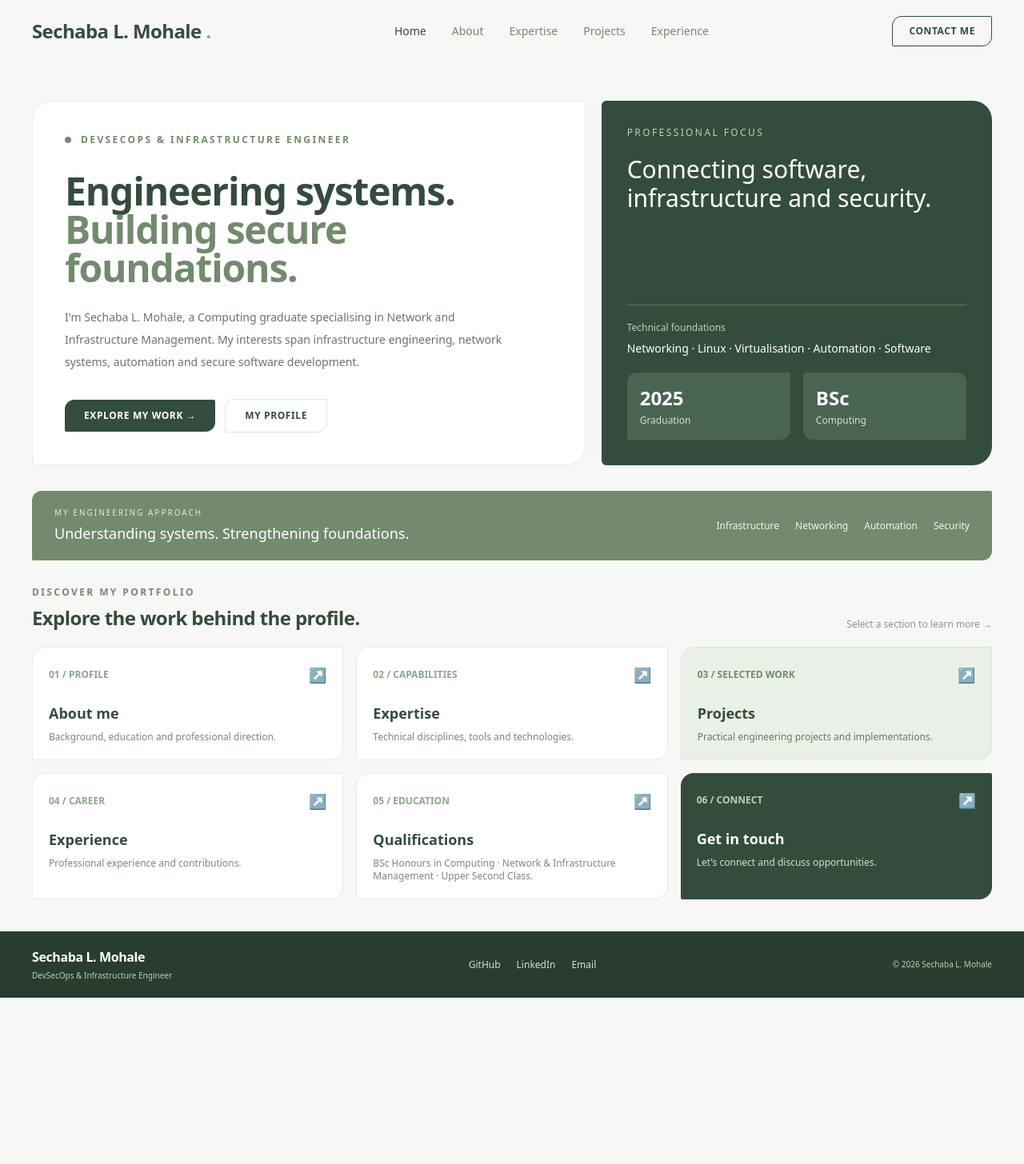
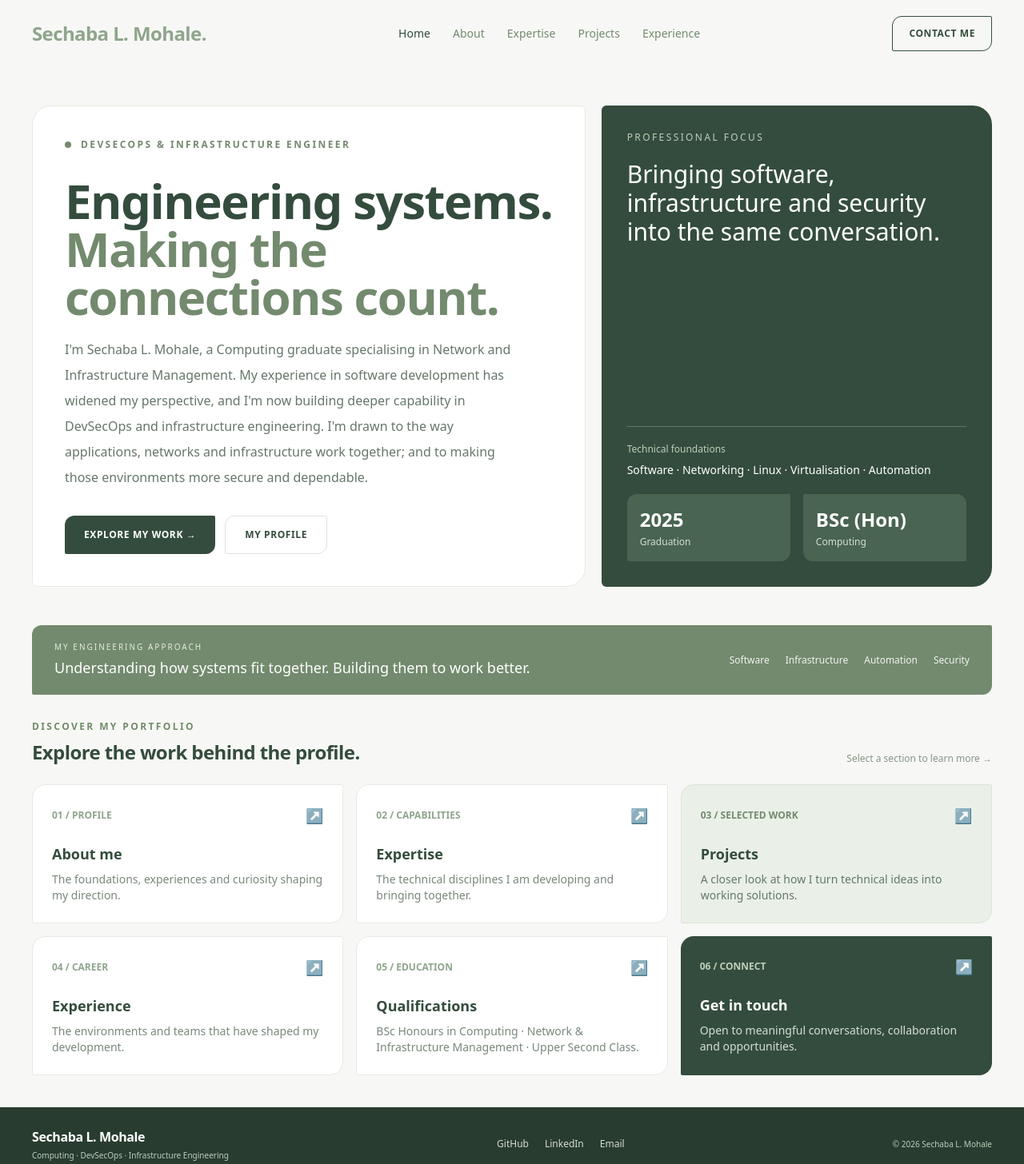
Before and after one commit to SechabaL/sechaba-static-portfolio, a plain HTML site: page index.html in a window 1280 px wide. Shown: the whole page at 80% size. Before the commit the page ends 1248 px from the top, so only its background shows below. Drawn offline with nearby package versions, Linux system fonts and the light colour scheme.

Commit message:
Improve responsive layout across screen sizes

```diff
--- a/index.html
+++ b/index.html
@@ -11,66 +11,69 @@
 <body class="bg-[#F7F8F5] text-[#344C3D] antialiased">
 
     <!-- Navigation -->
-    <header class="px-4 py-5 md:px-8 lg:px-10">
-        <nav class="max-w-7xl mx-auto flex flex-col gap-5 md:flex-row md:items-center md:justify-between">
-            <a href="index.html" class="text-2xl font-bold tracking-tight">
-                Sechaba L. Mohale <span class="text-[#8EA58C]">.</span>
+    <header class="px-4 py-4 sm:px-6 sm:py-5 lg:px-10">
+        <nav class="mx-auto flex max-w-7xl flex-col items-center gap-4 sm:gap-5 md:flex-row md:justify-between md:gap-6">
+            <a href="index.html" class="text-xl font-bold tracking-tight sm:text-2xl">
+                <span class="text-[#8EA58C]">Sechaba L. Mohale.</span>
             </a>
 
-            <div class="flex flex-wrap items-center justify-center gap-x-5 gap-y-3 text-xs font-medium md:gap-6 lg:gap-8 lg:text-sm">
-                <a href="index.html" class="text-[#344C3D]">Home</a>
-                <a href="about.html" class="text-[#738A6E] hover:text-[#344C3D] transition">About</a>
-                <a href="expertise.html" class="text-[#738A6E] hover:text-[#344C3D] transition">Expertise</a>
-                <a href="projects.html" class="text-[#738A6E] hover:text-[#344C3D] transition">Projects</a>
-                <a href="experience.html" class="text-[#738A6E] hover:text-[#344C3D] transition">Experience</a>
+            <div class="flex w-full flex-wrap items-center justify-center gap-x-4 gap-y-2 text-xs font-medium sm:gap-x-6 md:w-auto md:justify-end lg:gap-7 lg:text-sm">
+                <a href="index.html" class="min-h-11 inline-flex items-center text-[#344C3D]">Home</a>
+                <a href="about.html" class="min-h-11 inline-flex items-center text-[#738A6E] transition hover:text-[#344C3D]">About</a>
+                <a href="expertise.html" class="min-h-11 inline-flex items-center text-[#738A6E] transition hover:text-[#344C3D]">Expertise</a>
+                <a href="projects.html" class="min-h-11 inline-flex items-center text-[#738A6E] transition hover:text-[#344C3D]">Projects</a>
+                <a href="experience.html" class="min-h-11 inline-flex items-center text-[#738A6E] transition hover:text-[#344C3D]">Experience</a>
             </div>
 
             <a href="contact.html"
-               class="border border-[#344C3D] px-5 py-2.5 text-xs font-semibold tracking-wider rounded-tl-xl rounded-br-xl rounded-tr-sm rounded-bl-sm hover:bg-[#344C3D] hover:text-white transition">
+               class="inline-flex min-h-11 w-full items-center justify-center border border-[#344C3D] px-5 py-3 text-xs font-semibold tracking-wider rounded-tl-xl rounded-br-xl rounded-tr-sm rounded-bl-sm transition hover:bg-[#344C3D] hover:text-white focus-visible:outline-none focus-visible:ring-2 focus-visible:ring-[#738A6E] focus-visible:ring-offset-2 sm:w-auto">
                 CONTACT ME
             </a>
         </nav>
     </header>
 
 
-    <main class="max-w-7xl mx-auto px-4 md:px-8 lg:px-10">
+    <main class="mx-auto w-full max-w-7xl min-w-0 px-4 sm:px-6 md:px-8 lg:px-10">
 
         <!-- Hero -->
-        <section class="pt-12 pb-8">
+        <section class="py-7 sm:py-9 lg:py-12">
 
-            <div class="grid grid-cols-1 lg:grid-cols-12 gap-5 items-stretch">
+            <div class="grid min-w-0 grid-cols-1 items-stretch gap-4 sm:gap-5 lg:grid-cols-12">
 
                 <!-- Main introduction -->
-                <div class="lg:col-span-7 bg-white border border-[#E5EAE3] rounded-tl-3xl rounded-br-3xl rounded-tr-md rounded-bl-md p-6 md:p-8 lg:p-10 flex flex-col justify-between min-h-[390px]">
+                <div class="flex min-w-0 flex-col justify-between rounded-tl-3xl rounded-br-3xl rounded-tr-md rounded-bl-md border border-[#E5EAE3] bg-white p-5 sm:p-7 md:p-8 lg:col-span-7 lg:min-h-[500px] lg:p-10">
                     <div>
-                        <div class="flex items-center gap-3 mb-8">
+                        <div class="mb-6 flex items-center gap-3 sm:mb-8">
                             <span class="h-2 w-2 rounded-full bg-[#738A6E]"></span>
-                            <p class="text-xs font-semibold tracking-[0.2em] text-[#738A6E] uppercase">
+                            <p class="text-[10px] font-semibold uppercase tracking-[0.16em] text-[#738A6E] sm:text-xs sm:tracking-[0.2em]">
                                 DevSecOps & Infrastructure Engineer
                             </p>
                         </div>
 
-                        <h1 class="text-3xl md:text-4xl lg:text-5xl leading-[1.12] font-semibold tracking-tight max-w-2xl">
+                        <h1 class="max-w-2xl text-3xl font-semibold leading-[1.12] tracking-tight [overflow-wrap:anywhere] sm:text-4xl md:text-5xl xl:text-6xl">
                             Engineering systems.
-                            <span class="text-[#738A6E]">Building secure foundations.</span>
+                            <span class="text-[#738A6E]">Making the connections count.</span>
                         </h1>
 
-                       <p class="mt-5 md:mt-6 text-sm leading-7 text-[#66776A] max-w-xl">
+                       <p class="mt-4 max-w-xl text-sm leading-7 text-[#66776A] sm:mt-5 sm:text-base sm:leading-8">
                             I'm Sechaba L. Mohale, a Computing graduate specialising in
-                            Network and Infrastructure Management. My interests span
-                            infrastructure engineering, network systems, automation
-                            and secure software development.
+                            Network and Infrastructure Management. My experience in software
+                            development has widened my perspective, and I'm now building
+                            deeper capability in DevSecOps and infrastructure engineering.
+                            I'm drawn to the way applications, networks and infrastructure
+                            work together; and to making those environments more secure
+                            and dependable.
                         </p>
                     </div>
 
-                    <div class="flex flex-col sm:flex-row sm:items-center gap-3 mt-8">
+                    <div class="mt-7 flex flex-col gap-3 sm:mt-8 sm:flex-row sm:items-center">
                         <a href="projects.html"
-                           class="bg-[#344C3D] text-white px-6 py-3 text-xs font-semibold tracking-wider rounded-tl-xl rounded-br-xl rounded-tr-sm rounded-bl-sm hover:bg-[#496451] transition">
+                           class="inline-flex min-h-12 w-full items-center justify-center bg-[#344C3D] px-6 py-3 text-center text-xs font-semibold tracking-wider text-white rounded-tl-xl rounded-br-xl rounded-tr-sm rounded-bl-sm transition hover:bg-[#496451] focus-visible:outline-none focus-visible:ring-2 focus-visible:ring-[#738A6E] focus-visible:ring-offset-2 sm:w-auto">
                             EXPLORE MY WORK →
                         </a>
 
                         <a href="about.html"
-                           class="border border-[#DCE4D9] px-6 py-3 text-xs font-semibold tracking-wider rounded-tl-xl rounded-br-xl rounded-tr-sm rounded-bl-sm hover:bg-[#F0F3ED] transition">
+                           class="inline-flex min-h-12 w-full items-center justify-center border border-[#DCE4D9] px-6 py-3 text-center text-xs font-semibold tracking-wider rounded-tl-xl rounded-br-xl rounded-tr-sm rounded-bl-sm transition hover:bg-[#F0F3ED] focus-visible:outline-none focus-visible:ring-2 focus-visible:ring-[#738A6E] focus-visible:ring-offset-2 sm:w-auto">
                             MY PROFILE
                         </a>
                     </div>
@@ -79,22 +82,22 @@
 
 
                 <!-- Professional identity panel -->
-               <div class="lg:col-span-5 bg-[#344C3D] text-white rounded-tl-md rounded-br-3xl rounded-tr-3xl rounded-bl-md p-6 md:p-8 flex flex-col justify-between">
+               <div class="flex min-w-0 flex-col justify-between rounded-tl-md rounded-br-3xl rounded-tr-3xl rounded-bl-md bg-[#344C3D] p-5 text-white sm:p-7 md:p-8 lg:col-span-5">
                     <div>
                         <p class="text-xs tracking-[0.2em] text-[#BFCFBB] uppercase mb-5">
                             Professional focus
                         </p>
 
-                       <h2 class="text-2xl md:text-3xl font-medium leading-snug">
-                            Connecting software, infrastructure and security.
+                       <h2 class="text-2xl font-medium leading-snug sm:text-3xl">
+                            Bringing software, infrastructure and security into the same conversation.
                         </h2>
                     </div>
 
-                    <div class="mt-8">
+                    <div class="mt-7 sm:mt-8">
                         <div class="border-t border-[#607666] pt-5 mb-5">
                             <p class="text-xs text-[#BFCFBB] mb-2">Technical foundations</p>
                             <p class="text-xs md:text-sm leading-6">
-                                Networking · Linux · Virtualisation · Automation · Software
+                                Software · Networking · Linux · Virtualisation · Automation
                             </p>
                         </div>
 
@@ -105,7 +108,7 @@
                             </div>
 
                             <div class="bg-[#496451] rounded-tl-sm rounded-br-sm rounded-tr-xl rounded-bl-xl p-4">
-                                <p class="text-2xl font-semibold">BSc</p>
+                                <p class="text-2xl font-semibold">BSc (Hon)</p>
                                 <p class="text-xs text-[#D5E0D2] mt-1">Computing</p>
                             </div>
                         </div>
@@ -117,21 +120,21 @@
 
 
         <!-- Green horizontal identity strip -->
-        <section class="mb-8">
-           <div class="bg-[#738A6E] text-white rounded-tl-xl rounded-br-xl rounded-tr-sm rounded-bl-sm px-5 md:px-7 py-5 flex flex-col md:flex-row md:items-center md:justify-between gap-5 md:gap-8">
+        <section class="mb-7 sm:mb-8">
+           <div class="flex flex-col gap-4 rounded-tl-xl rounded-br-xl rounded-tr-sm rounded-bl-sm bg-[#738A6E] px-5 py-5 text-white sm:px-6 md:flex-row md:items-center md:justify-between md:gap-8 md:px-7">
 
                 <div>
                     <p class="text-[10px] tracking-[0.2em] uppercase text-[#E3EBDD]">
                         My engineering approach
                     </p>
-                    <p class="text-lg font-medium mt-1">
-                        Understanding systems. Strengthening foundations.
+                    <p class="mt-1 text-base font-medium leading-relaxed sm:text-lg">
+                        Understanding how systems fit together. Building them to work better.
                     </p>
                 </div>
 
-                <div class="flex flex-wrap items-center gap-x-5 gap-y-2 text-xs font-medium text-white/90">
+                <div class="flex flex-wrap items-center gap-x-4 gap-y-2 text-xs font-medium text-white/90 sm:gap-x-5">
+                    <span>Software</span>
                     <span>Infrastructure</span>
-                    <span>Networking</span>
                     <span>Automation</span>
                     <span>Security</span>
                 </div>
@@ -141,14 +144,14 @@
 
 
         <!-- Explore sections -->
-        <section class="pb-10">
+        <section class="pb-8 sm:pb-10">
 
-           <div class="flex flex-col gap-3 mb-5 md:flex-row md:items-end md:justify-between">
+           <div class="mb-5 flex flex-col gap-3 sm:mb-6 md:flex-row md:items-end md:justify-between">
                 <div>
                     <p class="text-xs tracking-[0.2em] uppercase text-[#738A6E] font-semibold">
                         Discover my portfolio
                     </p>
-                    <h2 class="text-2xl font-semibold mt-2 tracking-tight">
+                    <h2 class="mt-2 text-xl font-semibold tracking-tight sm:text-2xl">
                         Explore the work behind the profile.
                     </h2>
                 </div>
@@ -159,77 +162,77 @@
             </div>
 
 
-           <div class="grid grid-cols-1 sm:grid-cols-2 lg:grid-cols-3 gap-4">
+           <div class="grid grid-cols-1 gap-3 sm:grid-cols-2 sm:gap-4 xl:grid-cols-3">
 
                 <!-- About -->
                 <a href="about.html"
-                   class="group bg-white border border-[#E5EAE3] p-5 rounded-tl-2xl rounded-br-2xl rounded-tr-sm rounded-bl-sm hover:border-[#8EA58C] hover:shadow-md transition">
+                   class="group min-w-0 rounded-tl-2xl rounded-br-2xl rounded-tr-sm rounded-bl-sm border border-[#E5EAE3] bg-white p-5 transition hover:border-[#8EA58C] hover:shadow-md focus-visible:outline-none focus-visible:ring-2 focus-visible:ring-[#738A6E] focus-visible:ring-offset-2 sm:p-6">
                     <div class="flex justify-between items-center mb-5">
                         <span class="text-xs text-[#8EA58C] font-semibold">01 / PROFILE</span>
                         <span class="text-lg group-hover:translate-x-1 transition">↗</span>
                     </div>
-                    <h3 class="font-semibold text-lg">About me</h3>
-                    <p class="text-xs text-[#7A887B] mt-2">Background, education and professional direction.</p>
+                    <h3 class="text-lg font-semibold">About me</h3>
+                    <p class="mt-2 text-xs leading-6 text-[#7A887B] sm:text-sm">The foundations, experiences and curiosity shaping my direction.</p>
                 </a>
 
 
                 <!-- Expertise -->
                 <a href="expertise.html"
-                   class="group bg-white border border-[#E5EAE3] p-5 rounded-tl-2xl rounded-br-2xl rounded-tr-sm rounded-bl-sm hover:border-[#8EA58C] hover:shadow-md transition">
+                   class="group min-w-0 rounded-tl-2xl rounded-br-2xl rounded-tr-sm rounded-bl-sm border border-[#E5EAE3] bg-white p-5 transition hover:border-[#8EA58C] hover:shadow-md focus-visible:outline-none focus-visible:ring-2 focus-visible:ring-[#738A6E] focus-visible:ring-offset-2 sm:p-6">
                     <div class="flex justify-between items-center mb-5">
                         <span class="text-xs text-[#8EA58C] font-semibold">02 / CAPABILITIES</span>
                         <span class="text-lg group-hover:translate-x-1 transition">↗</span>
                     </div>
-                    <h3 class="font-semibold text-lg">Expertise</h3>
-                    <p class="text-xs text-[#7A887B] mt-2">Technical disciplines, tools and technologies.</p>
+                    <h3 class="text-lg font-semibold">Expertise</h3>
+                    <p class="mt-2 text-xs leading-6 text-[#7A887B] sm:text-sm">The technical disciplines I am developing and bringing together.</p>
                 </a>
 
 
                 <!-- Projects -->
                 <a href="projects.html"
-                   class="group bg-[#EAF0E7] border border-[#DCE5D8] p-5 rounded-tl-2xl rounded-br-2xl rounded-tr-sm rounded-bl-sm hover:shadow-md transition">
+                   class="group min-w-0 rounded-tl-2xl rounded-br-2xl rounded-tr-sm rounded-bl-sm border border-[#DCE5D8] bg-[#EAF0E7] p-5 transition hover:shadow-md focus-visible:outline-none focus-visible:ring-2 focus-visible:ring-[#738A6E] focus-visible:ring-offset-2 sm:p-6">
                     <div class="flex justify-between items-center mb-5">
                         <span class="text-xs text-[#738A6E] font-semibold">03 / SELECTED WORK</span>
                         <span class="text-lg group-hover:translate-x-1 transition">↗</span>
                     </div>
-                    <h3 class="font-semibold text-lg">Projects</h3>
-                    <p class="text-xs text-[#66776A] mt-2">Practical engineering projects and implementations.</p>
+                    <h3 class="text-lg font-semibold">Projects</h3>
+                    <p class="mt-2 text-xs leading-6 text-[#66776A] sm:text-sm">A closer look at how I turn technical ideas into working solutions.</p>
                 </a>
 
 
                 <!-- Experience -->
                 <a href="experience.html"
-                   class="group bg-white border border-[#E5EAE3] p-5 rounded-tl-2xl rounded-br-2xl rounded-tr-sm rounded-bl-sm hover:border-[#8EA58C] hover:shadow-md transition">
+                   class="group min-w-0 rounded-tl-2xl rounded-br-2xl rounded-tr-sm rounded-bl-sm border border-[#E5EAE3] bg-white p-5 transition hover:border-[#8EA58C] hover:shadow-md focus-visible:outline-none focus-visible:ring-2 focus-visible:ring-[#738A6E] focus-visible:ring-offset-2 sm:p-6">
                     <div class="flex justify-between items-center mb-5">
                         <span class="text-xs text-[#8EA58C] font-semibold">04 / CAREER</span>
                         <span class="text-lg group-hover:translate-x-1 transition">↗</span>
                     </div>
-                    <h3 class="font-semibold text-lg">Experience</h3>
-                    <p class="text-xs text-[#7A887B] mt-2">Professional experience and contributions.</p>
+                    <h3 class="text-lg font-semibold">Experience</h3>
+                    <p class="mt-2 text-xs leading-6 text-[#7A887B] sm:text-sm">The environments and teams that have shaped my development.</p>
                 </a>
 
 
                 <!-- Education -->
                 <a href="about.html"
-                   class="group bg-white border border-[#E5EAE3] p-5 rounded-tl-2xl rounded-br-2xl rounded-tr-sm rounded-bl-sm hover:border-[#8EA58C] hover:shadow-md transition">
+                   class="group min-w-0 rounded-tl-2xl rounded-br-2xl rounded-tr-sm rounded-bl-sm border border-[#E5EAE3] bg-white p-5 transition hover:border-[#8EA58C] hover:shadow-md focus-visible:outline-none focus-visible:ring-2 focus-visible:ring-[#738A6E] focus-visible:ring-offset-2 sm:p-6">
                     <div class="flex justify-between items-center mb-5">
                         <span class="text-xs text-[#8EA58C] font-semibold">05 / EDUCATION</span>
                         <span class="text-lg group-hover:translate-x-1 transition">↗</span>
                     </div>
-                    <h3 class="font-semibold text-lg">Qualifications</h3>
-                   <p class="text-xs text-[#7A887B] mt-2">BSc Honours in Computing · Network & Infrastructure Management · Upper Second Class.</p>
+                    <h3 class="text-lg font-semibold">Qualifications</h3>
+                   <p class="mt-2 text-xs leading-6 text-[#7A887B] sm:text-sm">BSc Honours in Computing · Network & Infrastructure Management · Upper Second Class.</p>
                 </a>
 
 
                 <!-- Contact -->
                 <a href="contact.html"
-                   class="group bg-[#344C3D] text-white p-5 rounded-tl-2xl rounded-br-2xl rounded-tr-sm rounded-bl-sm hover:bg-[#496451] transition">
+                   class="group min-w-0 rounded-tl-2xl rounded-br-2xl rounded-tr-sm rounded-bl-sm bg-[#344C3D] p-5 text-white transition hover:bg-[#496451] focus-visible:outline-none focus-visible:ring-2 focus-visible:ring-[#738A6E] focus-visible:ring-offset-2 sm:p-6">
                     <div class="flex justify-between items-center mb-5">
                         <span class="text-xs text-[#BFCFBB] font-semibold">06 / CONNECT</span>
                         <span class="text-lg group-hover:translate-x-1 transition">↗</span>
                     </div>
-                    <h3 class="font-semibold text-lg">Get in touch</h3>
-                    <p class="text-xs text-[#D5E0D2] mt-2">Let's connect and discuss opportunities.</p>
+                    <h3 class="text-lg font-semibold">Get in touch</h3>
+                    <p class="mt-2 text-xs leading-6 text-[#D5E0D2] sm:text-sm">Open to meaningful conversations, collaboration and opportunities.</p>
                 </a>
 
             </div>
@@ -239,20 +242,20 @@
 
 
     <!-- Footer -->
-    <footer class="bg-[#283C30] text-white px-4 md:px-8 lg:px-10 py-5">
-        <div class="max-w-7xl mx-auto flex flex-col gap-5 md:flex-row md:items-center md:justify-between">
+    <footer class="bg-[#283C30] px-4 py-6 text-white sm:px-6 md:px-8 lg:px-10">
+        <div class="mx-auto flex max-w-7xl flex-col gap-5 sm:flex-row sm:items-center sm:justify-between">
 
             <div>
                 <p class="font-bold tracking-tight">Sechaba L. Mohale</p>
                 <p class="text-[10px] text-[#BFCFBB] mt-1">
-                    DevSecOps & Infrastructure Engineer
+                    Computing · DevSecOps · Infrastructure Engineering
                 </p>
             </div>
 
            <div class="flex flex-wrap items-center gap-x-5 gap-y-2 text-xs text-[#D5E0D2]">
-                <a href="https://github.com/SechabaL/" target="_blank" class="hover:text-white transition">GitHub</a>
-                <a href="https://linkedin.com/in/sechaba-l-mohale-b29096228" target="_blank" class="hover:text-white transition">LinkedIn</a>
-                <a href="mailto:1mohalesechaba@gmail.com" class="hover:text-white transition">Email</a>
+                <a href="https://github.com/SechabaL/" target="_blank" rel="noopener noreferrer" class="inline-flex min-h-11 items-center transition hover:text-white focus-visible:outline-none focus-visible:underline">GitHub</a>
+                <a href="https://linkedin.com/in/sechaba-l-mohale-b29096228" target="_blank" rel="noopener noreferrer" class="inline-flex min-h-11 items-center transition hover:text-white focus-visible:outline-none focus-visible:underline">LinkedIn</a>
+                <a href="mailto:1mohalesechaba@gmail.com" class="inline-flex min-h-11 items-center transition hover:text-white focus-visible:outline-none focus-visible:underline">Email</a>
             </div>
 
             <p class="text-[10px] text-[#BFCFBB]">
```
